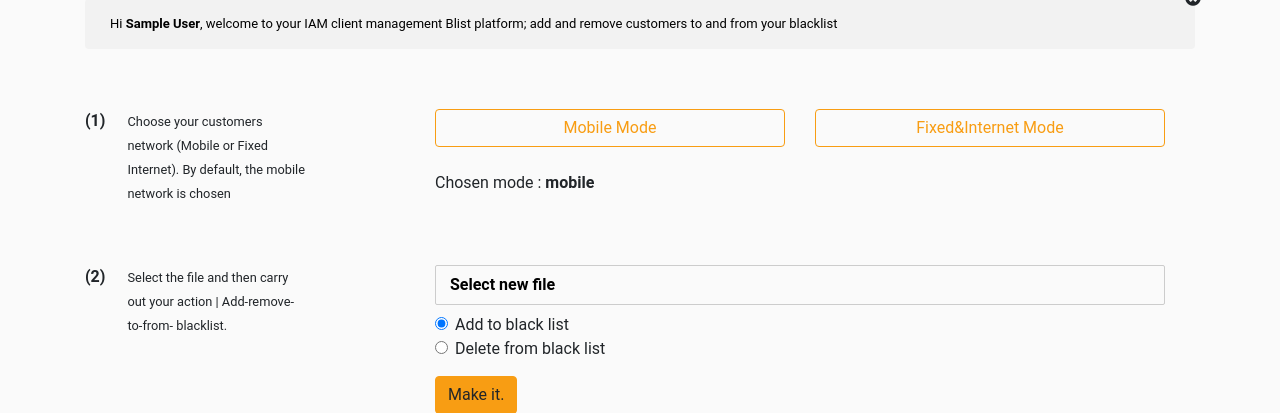
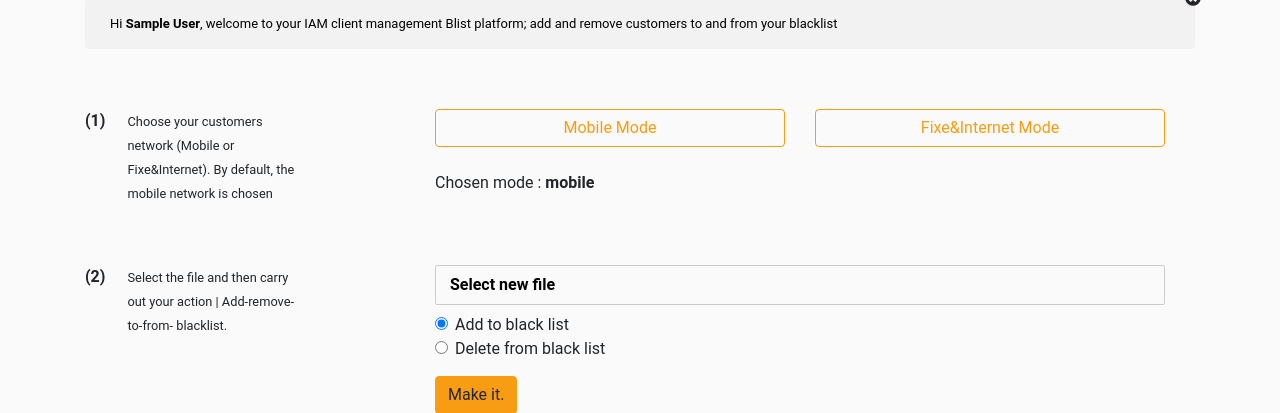
Before and after one commit to MEZZINE-1998/BList, a Flask app: page /login in a window 1280 px wide. Shown: the part 129-542 px from the top of the page. Run offline with Flask 2, Linux system fonts and the light colour scheme; the visitor is signed in with stand-in values (Sample User, id 1); some libraries are stand-ins or nearby versions.

Commit message:
Update main.html

```diff
--- a/templates/main.html
+++ b/templates/main.html
@@ -60,7 +60,7 @@
           <strong>(1)</strong>
         </div>
         <div class="col-md-10">
-          <small>Choose your customers network (Mobile or Fixed Internet). By default, the mobile network is chosen</small>
+          <small>Choose your customers network (Mobile or Fixe&Internet). By default, the mobile network is chosen</small>
         </div>
       </div>
 
@@ -70,7 +70,7 @@
             <a href="{{ url_for('netMobile')}}" class="col-md-12 btn btn-outline-warning">Mobile Mode</a>
           </div>
           <div class="col-md-6">
-            <a href="{{ url_for('netFixe')}}" class="col-md-12 btn btn-outline-warning">Fixed&Internet Mode</a>
+            <a href="{{ url_for('netFixe')}}" class="col-md-12 btn btn-outline-warning">Fixe&Internet Mode</a>
           </div>
           <div class="col-md-12">
             <br>
```
